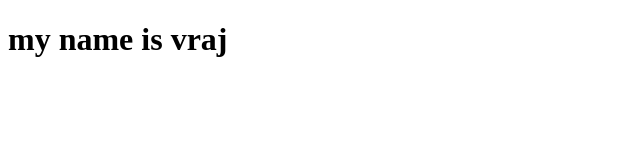
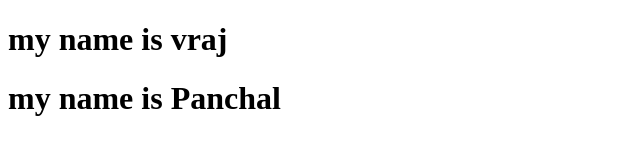
Before and after one commit to Vraj209/html-vraj, a plain HTML site: page index.html in a window 1280 px wide. Shown: the whole page, without its empty margins (0-640 px from the left). Drawn offline with Linux system fonts and the light colour scheme.

Commit message:
Add my name to the HTML header

```diff
--- a/index.html
+++ b/index.html
@@ -7,5 +7,6 @@
 </head>
 <body>
    <h1>my name is vraj</h1>
+   <h1>my name is Panchal</h1>
 </body>
 </html>
```
